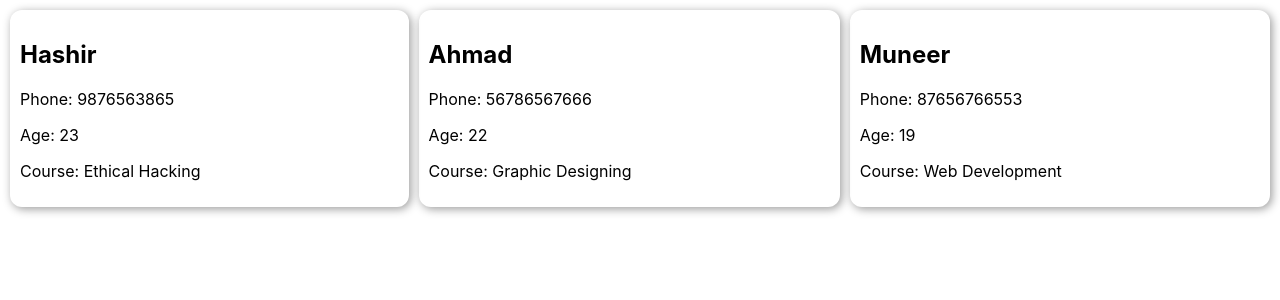
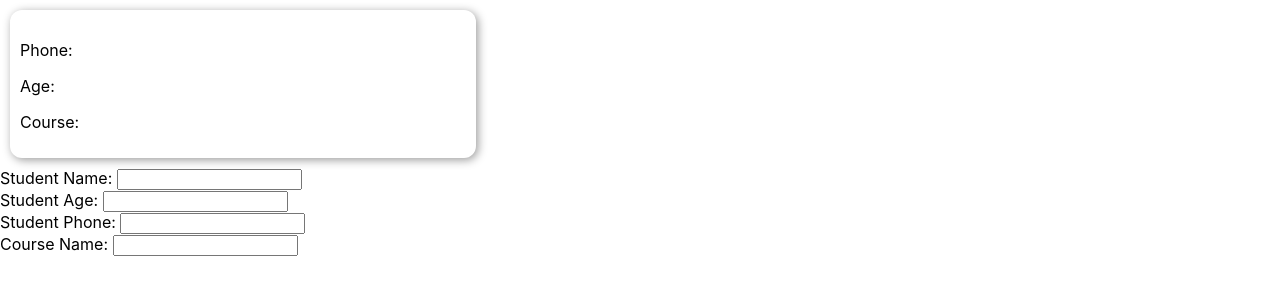
Before and after one commit to zborkala/studentcard, a React (Create React App) app: page / in a window 1280 px wide. Shown: the top 300 px of the page. Built offline with nearby package versions, Linux system fonts and the light colour scheme.

Commit message:
useState hook used

```diff
--- a/src/App.js
+++ b/src/App.js
@@ -1,40 +1,36 @@
+import { useEffect, useState } from 'react'
 import Student from './components/Student'
 
 function App () {
-  const students = [
-    {
-      name: 'Hashir',
-      age: 23,
-      phone: 9876563865,
-      course: 'Ethical Hacking'
-    },
-    {
-      name: 'Ahmad',
-      age: 22,
-      phone: 56786567666,
-      course: 'Graphic Designing'
-    },
-    {
-      name: 'Muneer',
-      age: 19,
-      phone: 87656766553,
-      course: 'Web Development'
-    }
-  ]
+  const [name, setName] = useState("")
+  const [age, setAge] = useState("")
+  const [phone, setPhone] = useState("")
+  const [course, setCourse] = useState("")
+
   return (
+    <>
     <div className='container'>
-      {students.map((student, index) => {
-        return (
-          <Student
-            key={index}
-            name={student.name}
-            phone={student.phone}
-            age={student.age}
-            course={student.course}
-          />
-        )
-      })}
+      <Student name={name} age={age} phone={phone} course={course} />
     </div>
+      <div>
+        <div>
+          <label>Student Name: </label>
+          <input value={name} onChange={(e) => setName(e.target.value)} />
+        </div>
+        <div>
+          <label>Student Age: </label>
+          <input value={age} onChange={(e) => setAge(e.target.value)} />
+        </div>
+        <div>
+          <label>Student Phone: </label>
+          <input value={phone} onChange={(e) => setPhone(e.target.value)} />
+        </div>
+        <div>
+          <label>Course Name: </label>
+          <input value={course} onChange={(e) => setCourse(e.target.value)} />
+        </div>
+      </div>
+    </>
   )
 }
 
```
